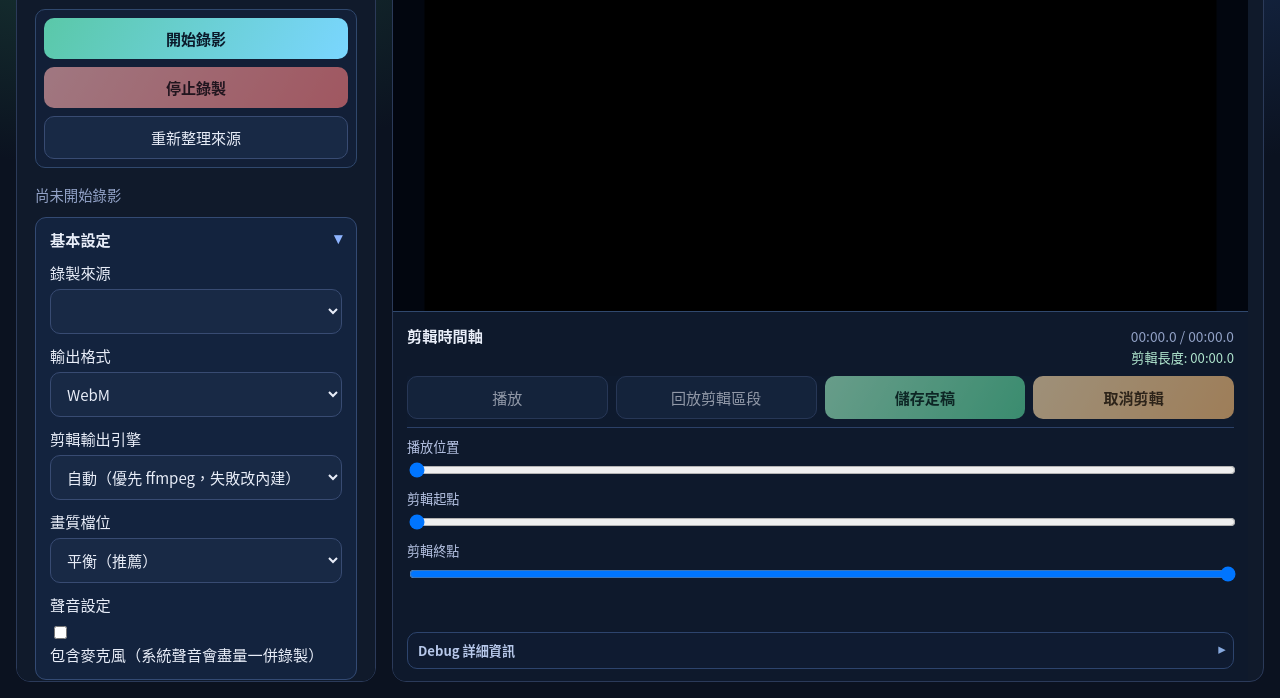
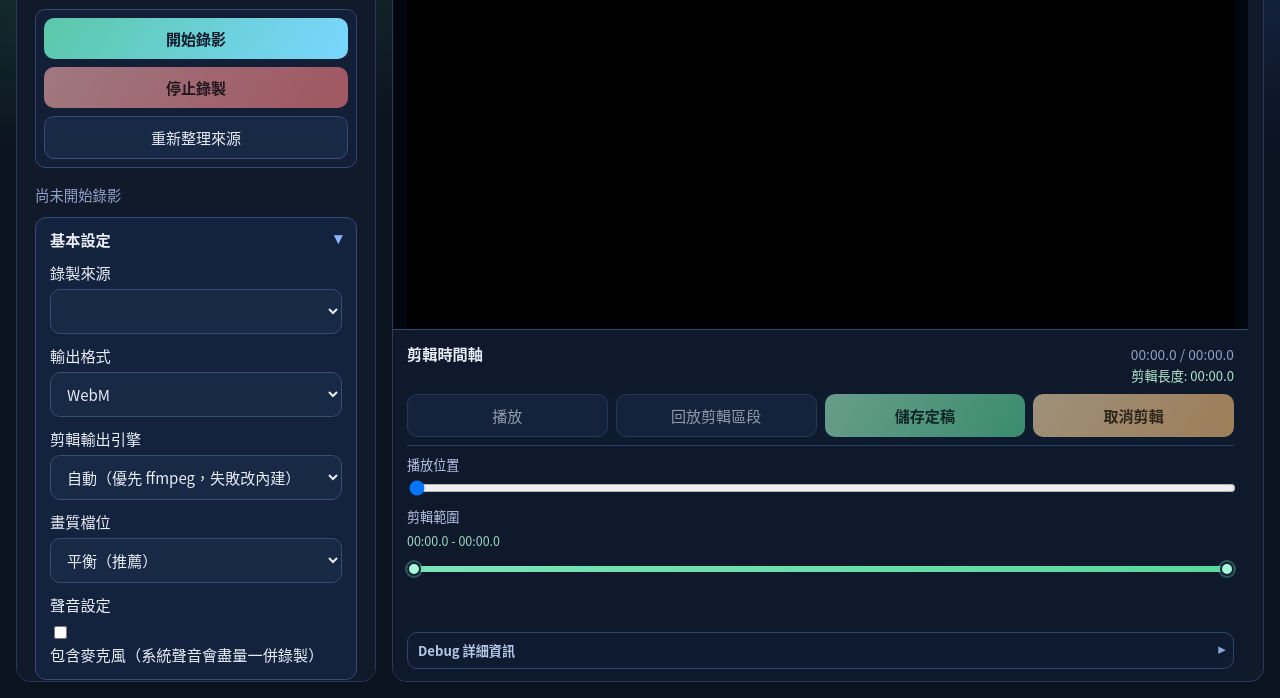
Before and after one commit to allenyllee/CursorCine, an Electron app: page src/index.html in a window 1280 px wide. Shown: the part 102-800 px from the top of the page. Drawn offline with Linux system fonts and the light colour scheme; no server answers.

Commit message:
feat: merge trim start and end into unified range bar

```diff
--- a/src/index.html
+++ b/src/index.html
@@ -173,12 +173,15 @@
               <input id="playheadInput" type="range" min="0" max="1000" step="1" value="0" />
             </div>
             <div class="timeline-row">
-              <label for="trimStartInput">剪輯起點</label>
-              <input id="trimStartInput" type="range" min="0" max="1000" step="1" value="0" />
-            </div>
-            <div class="timeline-row">
-              <label for="trimEndInput">剪輯終點</label>
-              <input id="trimEndInput" type="range" min="0" max="1000" step="1" value="1000" />
+              <label for="trimStartInput">
+                剪輯範圍 <span id="trimRangeLabel">00:00.0 - 00:00.0</span>
+              </label>
+              <div id="trimRangeBar" class="trim-range">
+                <div class="trim-range-track"></div>
+                <div class="trim-range-selected"></div>
+                <input id="trimStartInput" class="trim-handle trim-handle-start" type="range" min="0" max="1000" step="1" value="0" />
+                <input id="trimEndInput" class="trim-handle trim-handle-end" type="range" min="0" max="1000" step="1" value="1000" />
+              </div>
             </div>
             <div class="timeline-tail-space" aria-hidden="true"></div>
           </div>
--- a/src/renderer.js
+++ b/src/renderer.js
@@ -13,6 +13,8 @@ const clipDurationInfo = document.getElementById('clipDurationInfo');
 const playheadInput = document.getElementById('playheadInput');
 const trimStartInput = document.getElementById('trimStartInput');
 const trimEndInput = document.getElementById('trimEndInput');
+const trimRangeBar = document.getElementById('trimRangeBar');
+const trimRangeLabel = document.getElementById('trimRangeLabel');
 const playPauseBtn = document.getElementById('playPauseBtn');
 const previewRangeBtn = document.getElementById('previewRangeBtn');
 const saveClipBtn = document.getElementById('saveClipBtn');
@@ -924,10 +926,27 @@ function updateEditorButtons() {
   discardClipBtn.disabled = busy || !editorState.active;
 }
 
+function updateTrimRangeVisual() {
+  if (!trimRangeBar || !trimRangeLabel) {
+    return;
+  }
+
+  const duration = Math.max(0.1, toFiniteNumber(editorState.duration, 0.1));
+  const start = clamp(toFiniteNumber(editorState.trimStart, 0), 0, duration);
+  const end = clamp(toFiniteNumber(editorState.trimEnd, duration), 0, duration);
+  const startPercent = (start / duration) * 100;
+  const endPercent = (end / duration) * 100;
+
+  trimRangeBar.style.setProperty('--trim-start', startPercent.toFixed(3));
+  trimRangeBar.style.setProperty('--trim-end', endPercent.toFixed(3));
+  trimRangeLabel.textContent = formatClock(start) + ' - ' + formatClock(end);
+}
+
 function updateTimelineInputs() {
   if (!editorState.active || editorState.duration <= 0) {
     timeInfo.textContent = '00:00.0 / 00:00.0';
     clipDurationInfo.textContent = '剪輯長度: 00:00.0';
+    updateTrimRangeVisual();
     return;
   }
 
@@ -948,6 +967,7 @@ function updateTimelineInputs() {
     ' / ' +
     formatClock(duration);
   clipDurationInfo.textContent = '剪輯長度: ' + formatClock(clipDuration);
+  updateTrimRangeVisual();
 }
 
 function enforceTrimBounds() {
--- a/src/styles.css
+++ b/src/styles.css
@@ -279,6 +279,89 @@ button:disabled {
   color: #b8c5e6;
 }
 
+#trimRangeLabel {
+  color: #9fdfc4;
+  font-size: 0.78rem;
+}
+
+.trim-range {
+  position: relative;
+  height: 30px;
+  display: flex;
+  align-items: center;
+}
+
+.trim-range-track,
+.trim-range-selected {
+  position: absolute;
+  left: 0;
+  right: 0;
+  height: 6px;
+  border-radius: 999px;
+}
+
+.trim-range-track {
+  background: #2a3a5d;
+}
+
+.trim-range-selected {
+  background: linear-gradient(90deg, #7be4b5, #58d89b);
+  left: calc(var(--trim-start, 0) * 1%);
+  right: calc(100% - (var(--trim-end, 100) * 1%));
+}
+
+.trim-handle {
+  position: absolute;
+  left: 0;
+  width: 100%;
+  margin: 0;
+  background: none;
+  -webkit-appearance: none;
+  appearance: none;
+  pointer-events: none;
+}
+
+.trim-handle::-webkit-slider-runnable-track {
+  height: 6px;
+  background: transparent;
+}
+
+.trim-handle::-moz-range-track {
+  height: 6px;
+  background: transparent;
+}
+
+.trim-handle::-webkit-slider-thumb {
+  -webkit-appearance: none;
+  appearance: none;
+  pointer-events: auto;
+  width: 14px;
+  height: 14px;
+  border-radius: 999px;
+  border: 2px solid #0f2138;
+  background: #a9ffd8;
+  box-shadow: 0 0 0 2px rgba(95, 210, 161, 0.35);
+  margin-top: -4px;
+}
+
+.trim-handle::-moz-range-thumb {
+  pointer-events: auto;
+  width: 14px;
+  height: 14px;
+  border-radius: 999px;
+  border: 2px solid #0f2138;
+  background: #a9ffd8;
+  box-shadow: 0 0 0 2px rgba(95, 210, 161, 0.35);
+}
+
+.trim-handle-start {
+  z-index: 2;
+}
+
+.trim-handle-end {
+  z-index: 3;
+}
+
 .timeline-actions {
   display: grid;
   grid-template-columns: repeat(4, minmax(0, 1fr));
```
